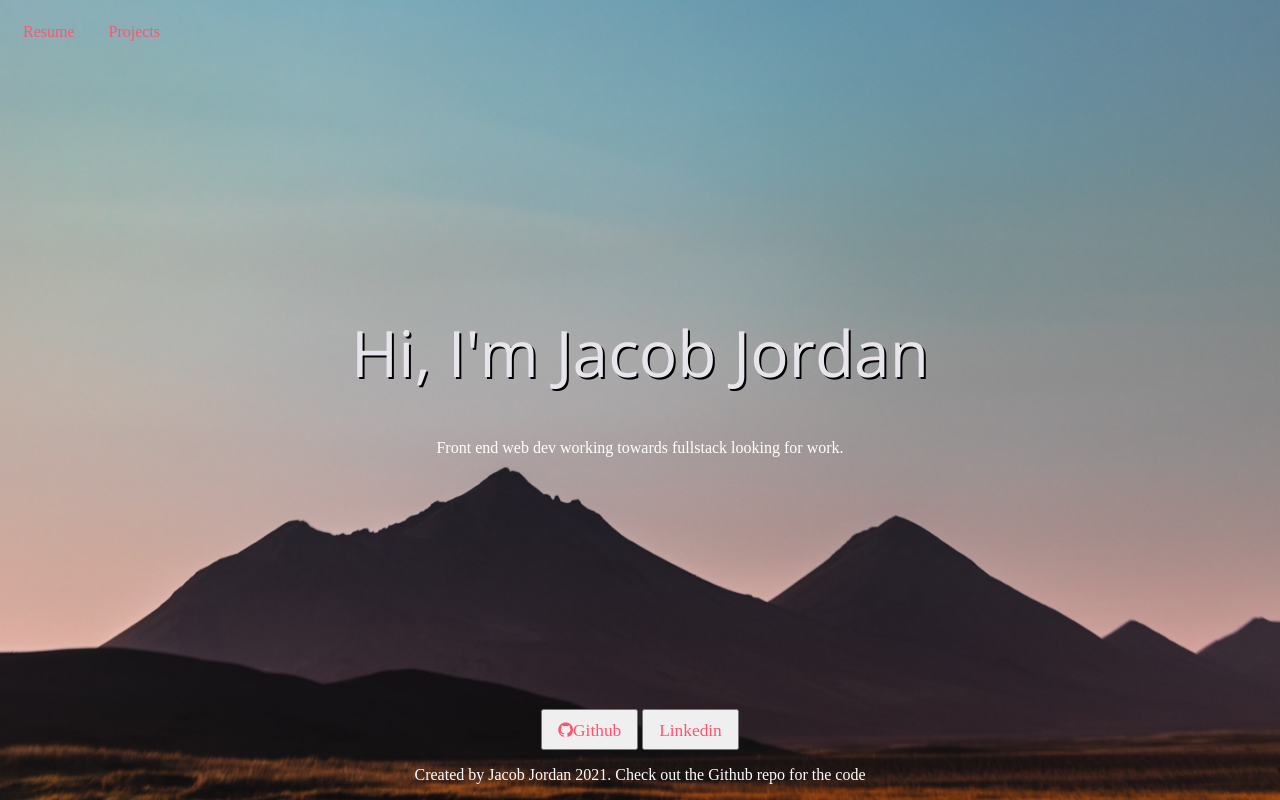
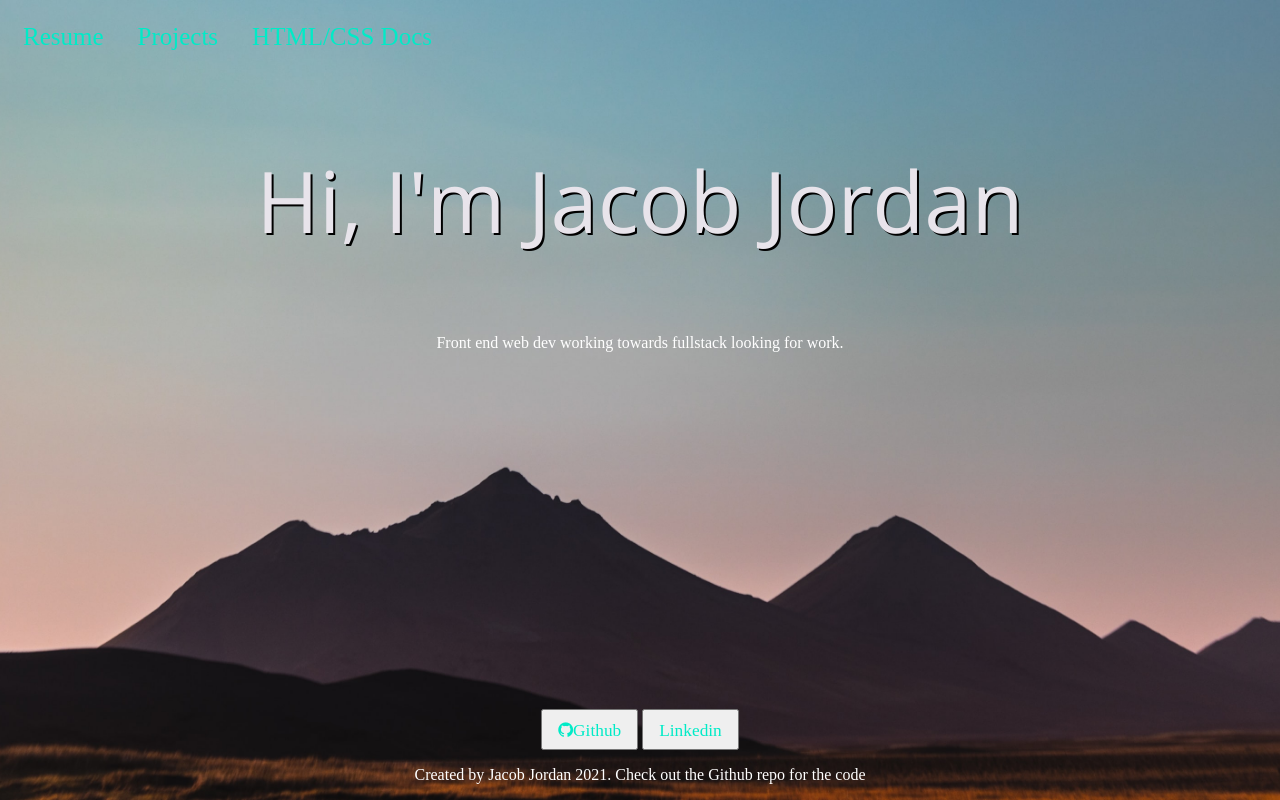
Before and after one commit to Naturealizor/Resume_site, a plain HTML site: page index.html in a window 1280 px wide. Drawn offline with nearby package versions, Linux system fonts and the light colour scheme.

Commit message:
Added docs link and worked on h1 positioning

```diff
--- a/css/styles.css
+++ b/css/styles.css
@@ -59,8 +59,10 @@ p {
   display: inline-block;
   color: #FDFAFF;
   text-align: center;
+  font-size: 25px;
   text-decoration: none;
   padding: 15px 15px;
+
 }
 
 h1 {
@@ -71,7 +73,11 @@ h1 {
   text-align: center;
   color: #e8e4eb;
   text-shadow: var(--subtleTextShadow);
-  margin-top: 20%;
+  margin: 20%;
+}
+
+p {
+
 }
 
 .siteFooter {
@@ -92,7 +98,7 @@ h1 {
 
 /* unvisited link */
 a:link {
-  color: var(--red);
+  color: var(--green);
 }
 
 /* visited link */
@@ -132,8 +138,25 @@ a:active {
   }
 }
 
+@media (orientation: landscape) {
+
+  h1 {
+    margin: 6%;
+    font-size: var(--h1);
+  }
+
+  p {
+
+  }
+
+}
+
 /* // for-desktop-up */
-@media screen and (min-width: 1200px) {}
+@media screen and (min-width: 1100px) {
+  h1 {
+    font-size: 85px;
+  }
+}
 
 /* // for-big-desktop-up */
 @media screen and (min-width: 1800px) {}
--- a/index.html
+++ b/index.html
@@ -10,7 +10,7 @@
 	<link rel="stylesheet"
 		href="https://fonts.googleapis.com/css?family=Open+Sans:300,regular,500,600,700,800,300italic,italic,500italic,600italic,700italic,800italic"
 		;>
-	<title>Jacob Jordan Landing Page</title>
+	<title>Jacob Jordan Portfolio Page</title>
 </head>
 
 <body>
@@ -18,6 +18,8 @@
 		<div class="topNav" id="homeTopNav">
 			<a href="views/resume.html">Resume</a>
 			<a href="views/projects.html">Projects</a>
+			<a href="./Pattern_library/view/elements.html">HTML/CSS Docs</a>
+
 		</div>
 	</header>
 
```
